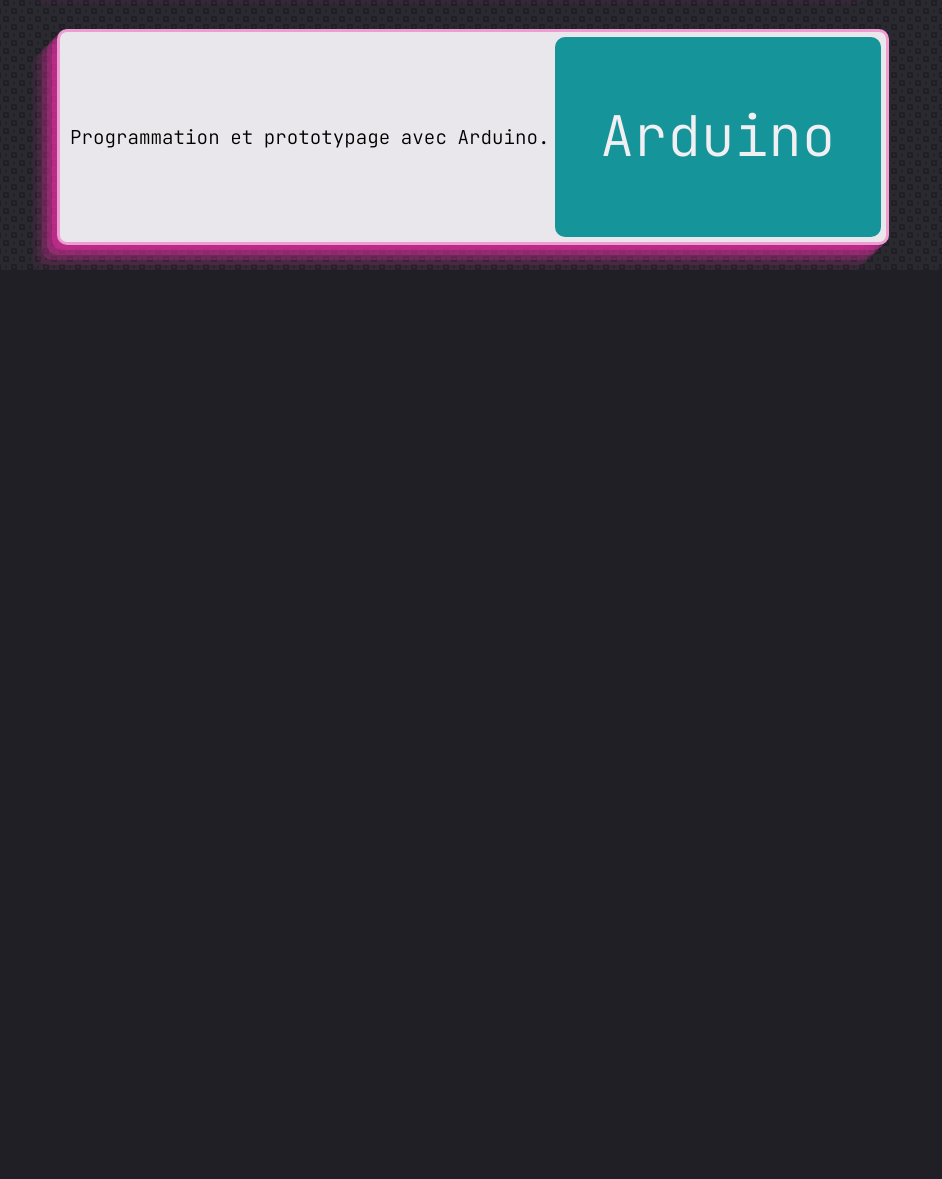
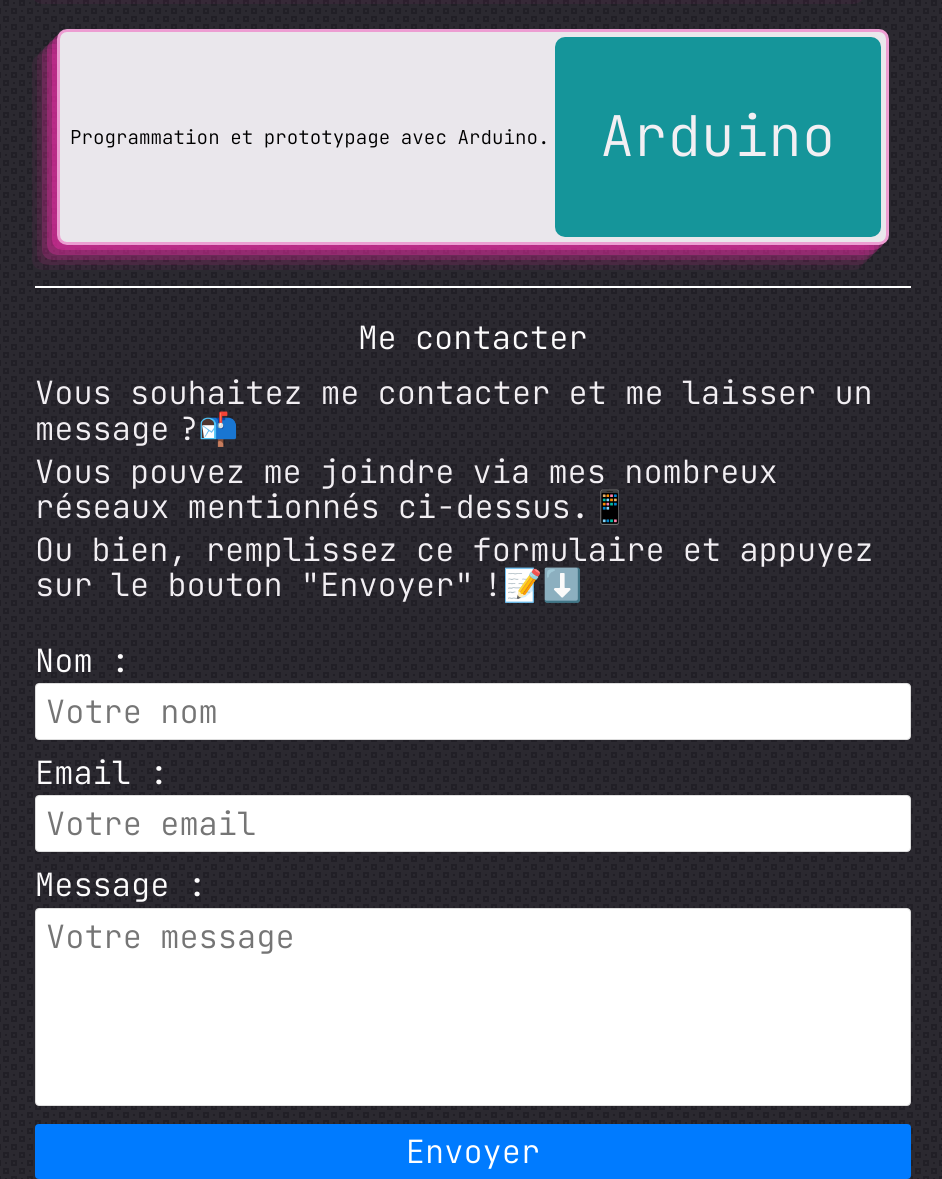
Before and after one commit to ananianatid/portfolio, a plain HTML site: page index.html in a window 1280 px wide. Shown: the part 5234-6413 px from the top of the page, without its empty margins (167-1109 px from the left). Before the commit the page ends 5504 px from the top, so only its background shows below. Drawn offline with Linux system fonts and the light colour scheme.

Commit message:
feat:ajout du formulaire de contact front end

```diff
--- a/index.html
+++ b/index.html
@@ -5,6 +5,7 @@
     <meta name="viewport" content="width=device-width, initial-scale=1.0">
     <link rel="stylesheet" href="/pages/css/index.css">
     <link rel="stylesheet" href="/pages/css/general.css">
+    <link rel="stylesheet" href="/pages/css/form.css">
     <link rel="icon" type="image/x-icon" href="/src/cercle.png">
     <title>Acceuil</title>
 </head>
@@ -117,6 +118,30 @@
                     <div class="description">Programmation et prototypage avec Arduino.</div>
                 </div>
             </div>
+            <div class="contactform">
+                <div class="contactlabel">
+                    <h1>Me contacter</h1>
+                    <p> Vous souhaitez me contacter et me laisser un message ?📬</p>
+                    <p>Vous pouvez me joindre via mes nombreux réseaux mentionnés ci-dessus.📱 </p>
+                    <p>Ou bien, remplissez ce formulaire et appuyez sur le bouton "Envoyer" !📝⬇️</p>
+                </div>
+
+                <form action="#" method="post" class="contact-form">
+                    <div class="form-group">
+                        <label for="name">Nom :</label>
+                        <input type="text" id="name" name="name" placeholder="Votre nom" required>
+                    </div>
+                    <div class="form-group">
+                        <label for="email">Email :</label>
+                        <input type="email" id="email" name="email" placeholder="Votre email" required>
+                    </div>
+                    <div class="form-group">
+                        <label for="message">Message :</label>
+                        <textarea id="message" name="message" placeholder="Votre message" rows="5" required></textarea>
+                    </div>
+                    <button type="submit" class="submit-button">Envoyer</button>
+                </form>
+            </div>
         </div>
     </div>
 
--- /dev/null
+++ b/pages/css/form.css
@@ -0,0 +1,147 @@
+:root {
+    --sb-size: 14px;
+    --color1: #FDFCFD ;
+    --color2: #FAF9FB;
+    --color3: #F2EFF3;
+    --color4: #EAE7EC;
+    --color5: #E3DFE6;
+    --color6: #DBD8E0;
+    --color7: #D0CDD7;
+    --color8: #BCBAC7;
+    --color9: #8E8C99;
+    --color10: #84828E;
+    --color11: #65636D;
+    --color12: #211F26;
+}
+
+.contactlabel{
+    margin: 1rem 0;
+    padding: 1rem 0;
+    font-size: 2rem;
+    color: var(--color3);
+}
+.contactlabel > h1{
+    color: var(--color1);
+}
+.contactlabel > p{
+    margin: 0.5rem 0 ;
+}
+
+
+
+.contact-form-container {
+
+    background-color: #ffffff;
+    padding: 20px 30px;
+    border-radius: 8px;
+    box-shadow: 0 4px 6px rgba(0, 0, 0, 0.1);
+    width: 100%;
+    max-width: 400px;
+}
+
+h1 {
+    font-size: 2rem;
+    color: #333;
+    text-align: center;
+    margin-bottom: 20px;
+}
+
+.contact-form .form-group {
+    margin-bottom: 15px;
+}
+
+.contact-form label {
+    display: block;
+    font-size: 2rem;
+    color: var(--color1);
+    margin-bottom: 5px;
+}
+
+.contact-form input,
+.contact-form textarea {
+    width: 100%;
+    padding: 10px;
+    font-size: 2rem;
+    border: 1px solid #ddd;
+    border-radius: 4px;
+    box-sizing: border-box;
+}
+
+.contact-form textarea {
+    resize: none;
+}
+
+.contact-form .submit-button {
+    width: 100%;
+    padding: 10px;
+    font-size: 2rem;
+    color: #fff;
+    background-color: #007BFF;
+    border: none;
+    border-radius: 4px;
+    cursor: pointer;
+    transition: background-color 0.3s ease;
+}
+
+.contact-form .submit-button:hover {
+    background-color: #0056b3;
+}
+
+@media only screen and (min-device-width : 320px) and (max-device-width : 480px) {
+    .contactform{
+        margin-bottom: 3rem;
+    }
+    .contactlabel{
+        margin: 1rem 0;
+        padding: 1rem 0;
+        font-size: 1rem;
+        color: var(--color3);
+    }
+    .contactlabel > h1{
+        font-size: 2rem;
+        color: var(--color1);
+    }
+    .contactlabel > p{
+        margin: 0.5rem 0 ;
+    }
+
+
+
+    .contact-form-container {
+
+        background-color: #ffffff;
+        padding: 20px 30px;
+        border-radius: 8px;
+        box-shadow: 0 4px 6px rgba(0, 0, 0, 0.1);
+        width: 100%;
+        max-width: 400px;
+    }
+
+    h1 {
+        font-size: 1rem;
+        color: #333;
+        text-align: center;
+        margin-bottom: 20px;
+    }
+
+    .contact-form .form-group {
+        margin-bottom: 15px;
+    }
+
+    .contact-form label {
+        font-size: 1rem;
+    }
+
+    .contact-form input,
+    .contact-form textarea {
+        font-size: 1rem;
+    }
+
+    .contact-form textarea {
+        resize: none;
+    }
+
+    .contact-form .submit-button {
+        font-size: 1rem;
+    }
+}
--- a/pages/css/general.css
+++ b/pages/css/general.css
@@ -57,9 +57,6 @@ body::-webkit-scrollbar-thumb {
     border-radius: 3px;
 
 }
-wc-header{
-    border-bottom: 2px solid var(--firTexCo);
-}
 
 @supports not selector(::-webkit-scrollbar) {
     body {
--- a/pages/css/index.css
+++ b/pages/css/index.css
@@ -103,6 +103,8 @@
     display: flex;
     flex-direction: column;
     align-items: center;
+    padding-bottom: 1rem;
+    border-bottom: 2px solid white ;
 }
 .skillstitle{
     width: 100%;
@@ -219,6 +221,8 @@
     color: var(--color3);
 }
 
+
+
 @media only screen and (min-device-width : 320px) and (max-device-width : 480px) {
     body{
         width: 100vw;
```
